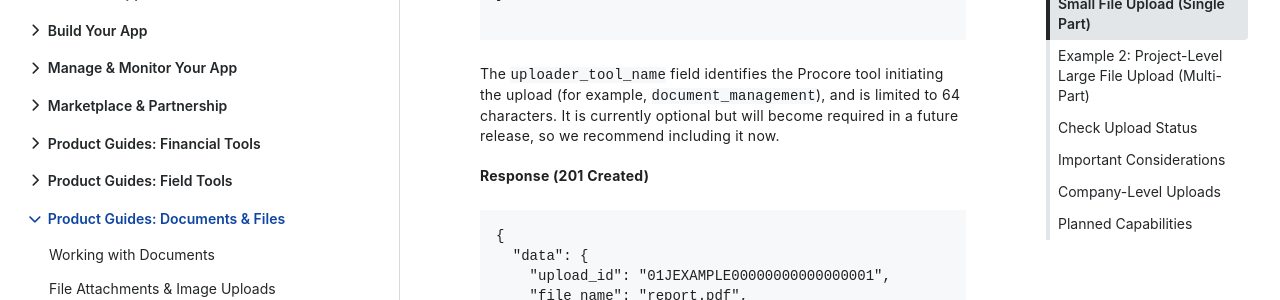
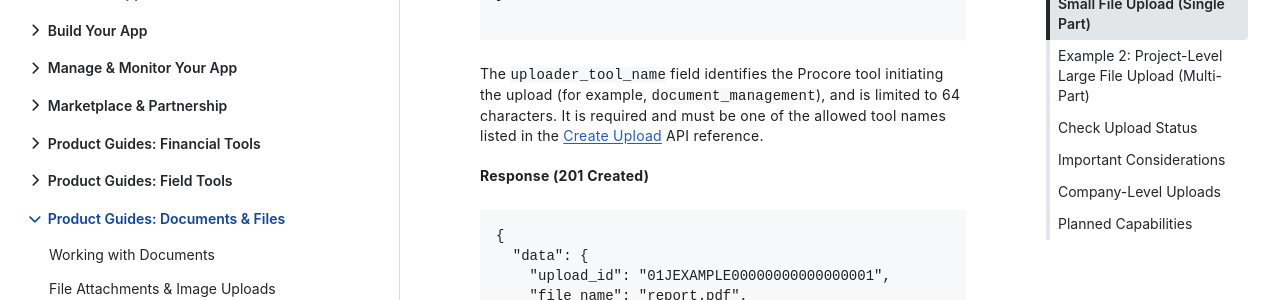
Before and after one commit to procore/documentation, a Jekyll site: the page built from tutorials/tutorial_unified_uploads.md, in a window 1280 px wide and 900 px high, scrolled down 3442 px. Shown: the part 174-474 px from the top of the window. Built offline with Jekyll 4.4.1, drawn with Linux system fonts in a browser that asks for light colours; comment, search, counter and statistics services are not loaded; some of the changed text lies outside the part shown.

Commit message:
docs(unified-uploads): PPC2-10780 state uploader_tool_name is required (#382)
Co-authored-by: Cursor <cursoragent@cursor.com>

````diff
--- a/tutorials/tutorial_unified_uploads.md
+++ b/tutorials/tutorial_unified_uploads.md
@@ -107,7 +107,7 @@ curl -X POST 'https://sandbox.procore.com/rest/v2.1/companies/{company_id}/proje
 
 ```
 The `uploader_tool_name` field identifies the Procore tool initiating the upload (for example, `document_management`), and is limited to 64 characters.
-It is currently optional but will become required in a future release, so we recommend including it now.
+It is required and must be one of the allowed tool names listed in the [Create Upload](https://developers.procore.com/reference/rest/uploads?version=2.1#create-unified-upload) API reference.
 
 **Response (201 Created)**
 
@@ -662,6 +662,5 @@ The following capabilities are planned for upcoming releases of the Unified File
 - **Malware scan** — Automated scanning of all uploaded files for malware
 - **Checksum verification status** — Fields confirming whether server-side checksum verification passed
 - **Extended analytics and client metadata** — Additional fields for richer upload telemetry and client identification
-- **Required `uploader_tool_name`** — The `uploader_tool_name` field will change from optional to required
 - **File-extension allow-list** — Uploads will be restricted to an approved set of file extensions, and uploads with disallowed extensions will be rejected
 - **Content-type validation** — Requests where the declared `content_type` does not match the file's actual content will be rejected
````
